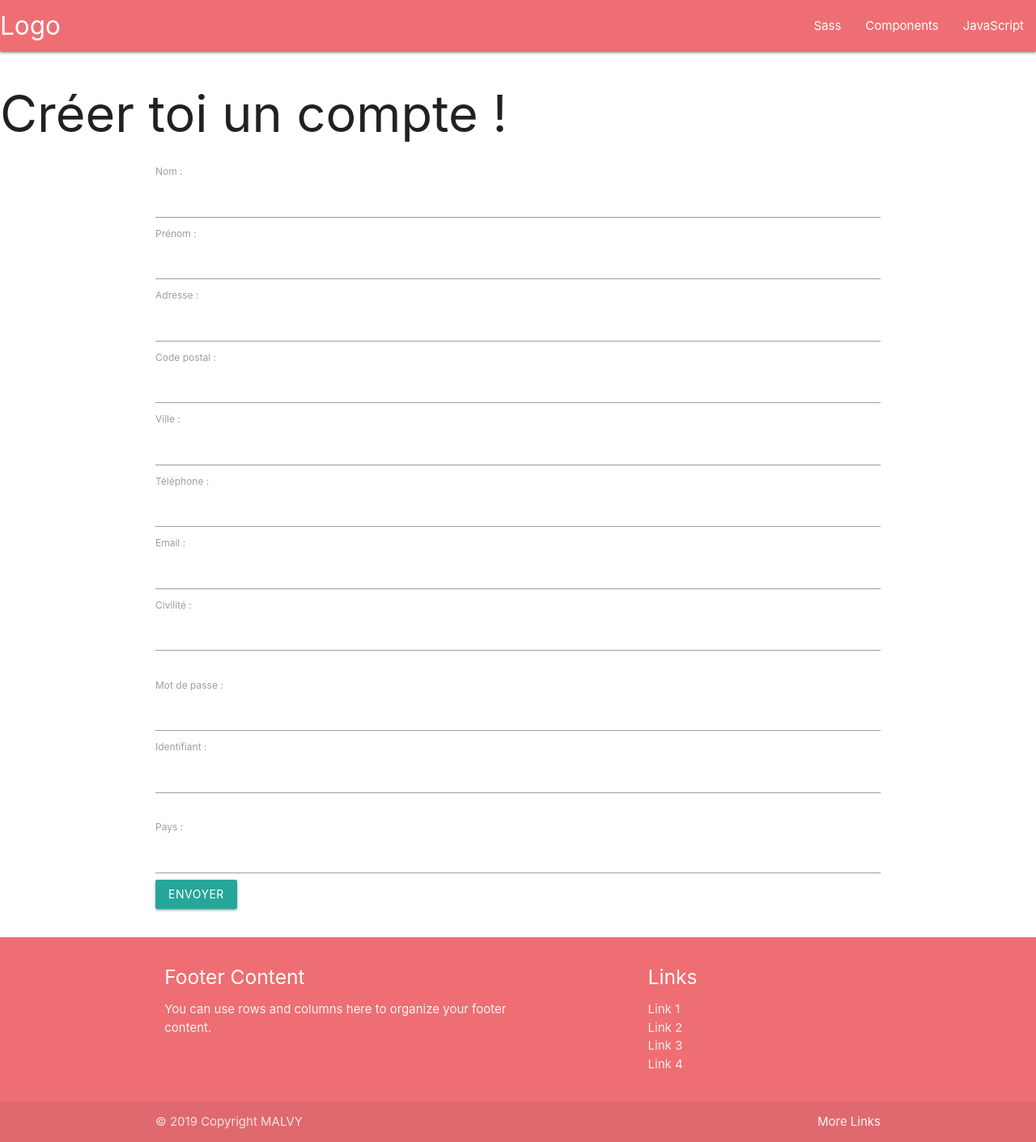
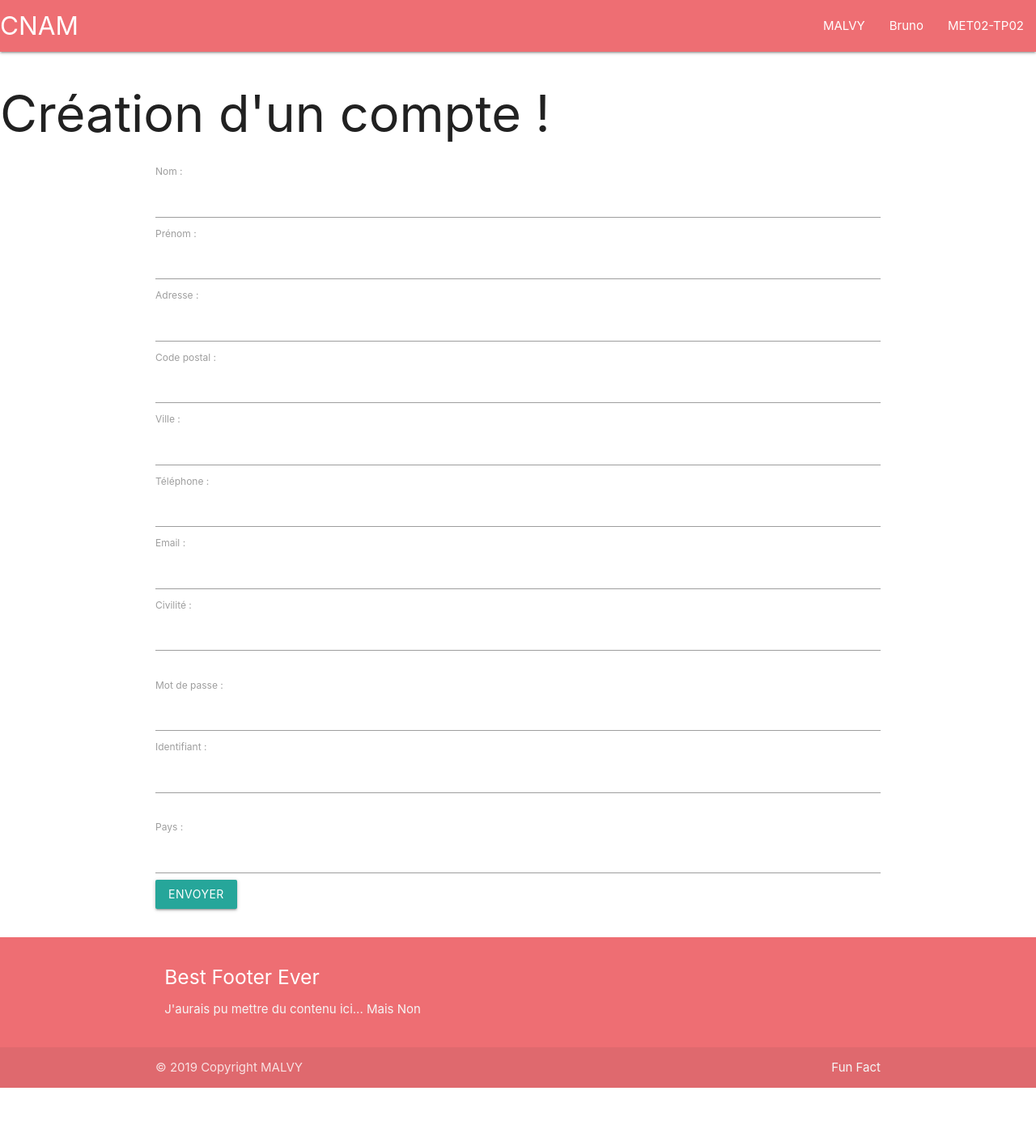
Before and after one commit to thefantom67/devweb3, an Angular app: page / in a window 1280 px wide. Shown: the whole page at 81% size. After the commit the page ends 1344 px from the top, so only its background shows below. Built offline with nearby package versions, Linux system fonts and the light colour scheme.

Commit message:
Fix(Head-Foot): Design pages

```diff
--- a/src/app/footer/footer.component.html
+++ b/src/app/footer/footer.component.html
@@ -2,24 +2,15 @@
         <div class="container">
           <div class="row">
             <div class="col l6 s12">
-              <h5 class="white-text">Footer Content</h5>
-              <p class="grey-text text-lighten-4">You can use rows and columns here to organize your footer content.</p>
-            </div>
-            <div class="col l4 offset-l2 s12">
-              <h5 class="white-text">Links</h5>
-              <ul>
-                <li><a class="grey-text text-lighten-3" href="#!">Link 1</a></li>
-                <li><a class="grey-text text-lighten-3" href="#!">Link 2</a></li>
-                <li><a class="grey-text text-lighten-3" href="#!">Link 3</a></li>
-                <li><a class="grey-text text-lighten-3" href="#!">Link 4</a></li>
-              </ul>
+              <h5 class="white-text">Best Footer Ever</h5>
+              <p class="grey-text text-lighten-4">J'aurais pu mettre du contenu ici... Mais Non</p>
             </div>
           </div>
         </div>
         <div class="footer-copyright">
           <div class="container">
           © 2019 Copyright MALVY
-          <a class="grey-text text-lighten-4 right" href="#!">More Links</a>
+          <a class="grey-text text-lighten-4 right" href="https://i.pinimg.com/236x/95/2d/f4/952df4996df74f7b9f399d4816675741.jpg">Fun Fact</a>
           </div>
         </div>
 </footer>
--- a/src/app/formulaire/formulaire.component.html
+++ b/src/app/formulaire/formulaire.component.html
@@ -1,4 +1,4 @@
-<h1>Créer toi un compte !</h1>
+<h1>Création d'un compte !</h1>
 
 <div class="container">
 <div class="row">
--- a/src/app/recap/recap.component.html
+++ b/src/app/recap/recap.component.html
@@ -1,3 +1,4 @@
+<h1> Récapitulatif: </h1>
 <div class="container">
         <div class="card">
             <div class="row">
--- a/src/app/tetiere/tetiere.component.html
+++ b/src/app/tetiere/tetiere.component.html
@@ -1,10 +1,10 @@
 <nav>
         <div class="nav-wrapper">
-          <a href="#" class="brand-logo">Logo</a>
+          <a href="#" class="brand-logo">CNAM</a>
           <ul id="nav-mobile" class="right hide-on-med-and-down">
-            <li><a href="sass.html">Sass</a></li>
-            <li><a href="badges.html">Components</a></li>
-            <li><a href="collapsible.html">JavaScript</a></li>
+            <li><a href="#">MALVY</a></li>
+            <li><a href="#">Bruno</a></li>
+            <li><a href="#">MET02-TP02</a></li>
           </ul>
         </div>
 </nav>
```
